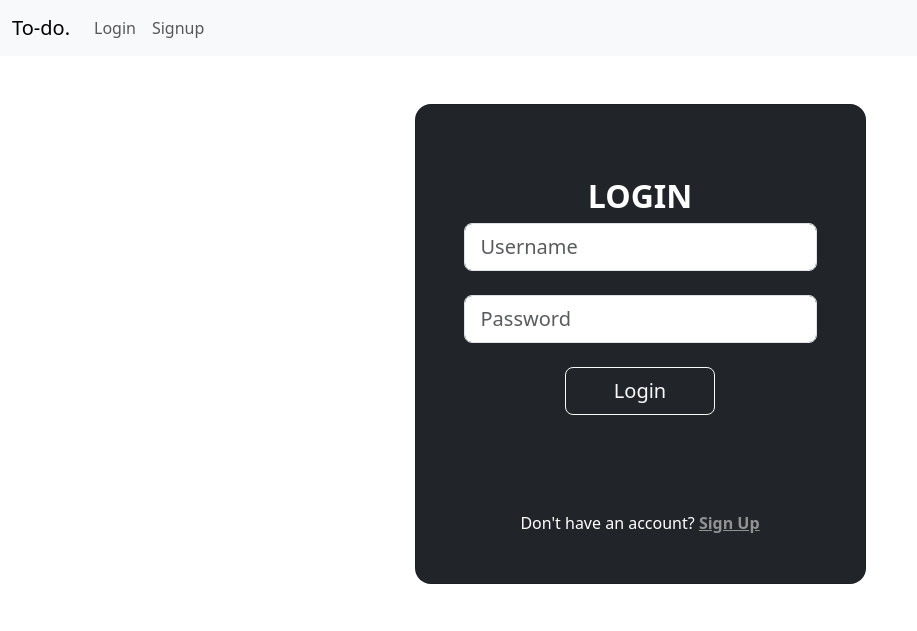
After one commit to aymenthedeveloper/todo_app, a Django app: page /login_user/ in a window 1280 px wide. The commit adds this page. Shown: the top 631 px of the page, without its empty margins (0-917 px from the left). Run offline with Django 4.2, Linux system fonts and the light colour scheme.

Commit message:
added login and logout feature and a navbar from bootstrap

```diff
--- a/main/models.py
+++ b/main/models.py
@@ -8,7 +8,7 @@ class Date(models.Model):
         ordering = ['-now']
 
     def __str__(self) -> str:
-        return self.now.strftime("%d %m %Y")
+        return self.now.strftime("%d-%m-%Y")
 
 # Create your models here.
 class Task(models.Model):
--- a/main/templates/main/base.html
+++ b/main/templates/main/base.html
@@ -1,16 +1,23 @@
-
-<!doctype html>
-<html lang="en" >
+<!DOCTYPE html>
+{% load static %}
+<html lang="en">
   <head>
-    <meta charset="utf-8">
-    <meta name="viewport" content="width=device-width, initial-scale=1">
+    <meta charset="utf-8" />
+    <meta name="viewport" content="width=device-width, initial-scale=1" />
     <title>Todo.</title>
-    <link href="https://cdn.jsdelivr.net/npm/bootstrap@5.3.2/dist/css/bootstrap.min.css" rel="stylesheet" integrity="sha384-T3c6CoIi6uLrA9TneNEoa7RxnatzjcDSCmG1MXxSR1GAsXEV/Dwwykc2MPK8M2HN" crossorigin="anonymous">
+    <link
+      href="https://cdn.jsdelivr.net/npm/bootstrap@5.3.2/dist/css/bootstrap.min.css"
+      rel="stylesheet"
+      integrity="sha384-T3c6CoIi6uLrA9TneNEoa7RxnatzjcDSCmG1MXxSR1GAsXEV/Dwwykc2MPK8M2HN"
+      crossorigin="anonymous"
+    />
   </head>
   <body>
-        {% block content %}
-
-        {% endblock %}
-    <script src="https://cdn.jsdelivr.net/npm/bootstrap@5.3.2/dist/js/bootstrap.bundle.min.js" integrity="sha384-C6RzsynM9kWDrMNeT87bh95OGNyZPhcTNXj1NW7RuBCsyN/o0jlpcV8Qyq46cDfL" crossorigin="anonymous"></script>
+    {% include 'main/navbar.html' %} {% block content %} {% endblock %}
+    <script
+      src="https://cdn.jsdelivr.net/npm/bootstrap@5.3.2/dist/js/bootstrap.bundle.min.js"
+      integrity="sha384-C6RzsynM9kWDrMNeT87bh95OGNyZPhcTNXj1NW7RuBCsyN/o0jlpcV8Qyq46cDfL"
+      crossorigin="anonymous"
+    ></script>
   </body>
 </html>
--- /dev/null
+++ b/main/templates/main/login.html
@@ -0,0 +1,47 @@
+{% extends 'main/base.html' %} {% block content %}
+
+<div class="container py-5 h-100">
+  <div class="row d-flex justify-content-center align-items-center h-100">
+    <div class="col-12 col-md-8 col-lg-6 col-xl-5">
+      <div class="card bg-dark text-white" style="border-radius: 1rem">
+        <div class="card-body p-5 text-center">
+          <div class="mb-md-5 mt-md-4 pb-5">
+            <form action="" method="post">
+              {% csrf_token %}
+              <h2 class="fw-bold mb-2 text-uppercase">Login</h2>
+              <div class="form-outline form-white mb-4">
+                <input
+                  type="text"
+                  id="typeText"
+                  placeholder="Username"
+                  class="form-control form-control-lg"
+                  name="username"
+                />
+              </div>
+
+              <div class="form-outline form-white mb-4">
+                <input
+                  type="password"
+                  id="typePasswordX"
+                  class="form-control form-control-lg"
+                  placeholder="Password"
+                  name="password"
+                />
+              </div>
+              <button class="btn btn-outline-light btn-lg px-5" type="submit">
+                Login
+              </button>
+            </form>
+          </div>
+          <div>
+            <p class="mb-0">
+              Don't have an account?
+              <a href="#!" class="text-white-50 fw-bold">Sign Up</a>
+            </p>
+          </div>
+        </div>
+      </div>
+    </div>
+  </div>
+</div>
+{% endblock content %}
--- a/main/templates/main/navbar.html
+++ b/main/templates/main/navbar.html
@@ -1,115 +1,34 @@
-<style>
-        *{
-            margin: 0;
-            font-family: Arial, Helvetica, sans-serif;
-        }
-        .nav{
-            background-color: #333;
-            align-items: center;
-            display: flex;
-            justify-content: space-between;
-            position: fixed;
-            top: 0;
-            width: 100%;
-        }
-        .icons{
-            align-items: center;
-            padding: 8px 16px;
-        }
-        .logo{
-            color: white;
-            cursor: pointer;
-        }
-
-        .links{
-            transition: 0.3s;
-            display: flex;
-        }
-        .links a{
-            text-decoration: none;
-            color: white;
-            padding: 8px 16px;
-            display: block;
-        }
-        .links a:hover{
-            background-color: #555;
-        }
-        .content{
-            margin-top: 48px;
-            padding: 5px 10px;
-        }
-
-
-
-        .icon{
-            display: none;
-            cursor: pointer;
-        }
-        .icon div{
-            width: 25px;
-            height: 4px;
-            background-color: white;
-            margin: 5px 0;
-            transition: 0.3s;
-        }
-        .change .bar1{
-            transform: translate(0, 9px) rotate(225deg);
-        }
-        .change .bar2{
-            opacity: 0;
-        }
-        .change .bar3{
-            transform: translate(0, -9px) rotate(-225deg);
-        }
-
-
-        @media (max-width: 600px){
-            .nav{
-                display: block;
-            }
-            .icons{
-                display: flex;
-                justify-content: space-between;
-            }
-            .icon{
-                display: block;
-            }
-            .links{
-                display: block;
-                overflow: hidden;
-                max-height: 0;
-                z-index: 1;
-            }
-        }
-    </style>
-
-<div class="nav">
-        <div class="icons">
-            <div class="logo">
-                <h3>Dev.</h3>
-            </div>
-            <div class="icon" onclick="move(this)">
-                <div class="bar1"></div>
-                <div class="bar2"></div>
-                <div class="bar3"></div>
-            </div>
-        </div>
-        <div id="drop" class="links">
-            <a href="">Home</a>
-            <a href="">About</a>
-            <a href="">Projects</a>
-            <a href="">Contact</a>
-        </div>
+<nav class="navbar navbar-expand-lg bg-body-tertiary">
+  <div class="container-fluid">
+    <a class="navbar-brand" href="{% url 'home' %}">To-do.</a>
+    <button
+      class="navbar-toggler"
+      type="button"
+      data-bs-toggle="collapse"
+      data-bs-target="#navbarNav"
+      aria-controls="navbarNav"
+      aria-expanded="false"
+      aria-label="Toggle navigation"
+    >
+      <span class="navbar-toggler-icon"></span>
+    </button>
+    <div class="collapse navbar-collapse" id="navbarNav">
+      <ul class="navbar-nav">
+        {% if request.user.is_authenticated %}
+        <li class="nav-item">
+          <a class="nav-link" href="{% url 'logout_user' %}">Logout</a>
+        </li>
+        {% else %}
+        <li class="nav-item">
+          <a class="nav-link" aria-current="page" href="{% url 'login_user' %}"
+            >Login</a
+          >
+        </li>
+        <li class="nav-item">
+          <a class="nav-link" href="#">Signup</a>
+        </li>
+        {% endif %}
+      </ul>
     </div>
-    <script>
-    function move(x){
-        var drop;
-        x.classList.toggle("change")
-        drop = document.getElementById("drop");
-        if (drop.style.maxHeight){
-            drop.style.maxHeight = null;
-        } else{
-            drop.style.maxHeight = drop.scrollHeight + "px";
-        }
-    }
-    </script>
+  </div>
+</nav>
--- a/main/urls.py
+++ b/main/urls.py
@@ -6,4 +6,6 @@ urlpatterns = [
     path('delete_task/<int:pk>', views.delete_task, name='delete_task'),
     path('edit_task/<int:pk>', views.edit_task, name='edit_task'),
     path('complete_task/<int:pk>', views.complete_task, name='complete_task'),
+    path('login_user/', views.login_user, name='login_user'),
+    path('logout_user/', views.logout_user, name='logout_user'),
 ]
--- a/main/views.py
+++ b/main/views.py
@@ -2,6 +2,35 @@ from django.shortcuts import render, redirect
 from .models import Task, Date
 from .forms import TaskForm
 from datetime import date
+from django.contrib.auth import authenticate, login, logout
+from django.contrib.auth.forms import AuthenticationForm
+from django.contrib.auth.models import User
+from django.contrib.auth.decorators import login_required
+
+
+def login_user(request):
+    if request.user.is_authenticated:
+        return redirect('home')
+    if request.method == 'POST':
+            username = request.POST.get('username').lower()
+            password = request.POST.get('password')
+            try:
+                user = User.objects.get(username=username)
+            except:
+                pass
+            user = authenticate(request, username=username, password=password)
+            if user:
+                login(request, user)
+                return redirect('home')
+            else:
+                return redirect('login_user')
+    return render(request, 'main/login.html', {})
+
+
+def logout_user(request):
+    logout(request)
+    return redirect('login_user')
+
 
 # Create your views here.
 def home_(request):
@@ -19,23 +48,26 @@ def home_(request):
     context = {'tasks': tasks, 'form':form}
     return render(request, 'main/index.html', context)
 
+@login_required(login_url='login_user')
 def home(request):
     q = request.GET.get('q')
+    dates = Date.objects.all()
     if q:
-        tasks = {f'completed={q}':Task.objects.filter(completed=q)}
+        tasks = {f"{date_today}":date_today.task_set.filter(completed=q) for date_today in dates}
     else:
-        dates = Date.objects.all()
         tasks = {f"{date_today}":date_today.task_set.all() for date_today in dates}
+    [d.delete() for d in dates if not d.task_set.all()]
     form = TaskForm()
     if request.method == 'POST':
         task = TaskForm(request.POST)
         if task.is_valid():
             task = task.save(commit=False)
             today = Date.objects.filter(now=date.today())
+            today = Date.objects.get_or_create(now=date.today())
             if today:
                 task.date = today[0]
-            else:
-                task.date = Date.objects.create(now=date.today())
+            # else:
+            #     task.date = Date.objects.create(now=date.today())
             task.save()
             return redirect('home')
     context = {'tasks': tasks, 'form':form}
--- a/todo/settings.py
+++ b/todo/settings.py
@@ -118,6 +118,11 @@ USE_TZ = True
 
 STATIC_URL = 'static/'
 
+
+STATICFILES_DIRS = [
+    BASE_DIR / 'static/'
+]
+
 # Default primary key field type
 # https://docs.djangoproject.com/en/4.2/ref/settings/#default-auto-field
 
```
Also changed, not shown: main/templates/main/edit.html (+11 -10 lines), main/templates/main/index_copy.html (+153 -58 lines), static/js/script.js (added, +10 -0 lines), static/styles/style.css (added, +82 -0 lines), db.sqlite3.
